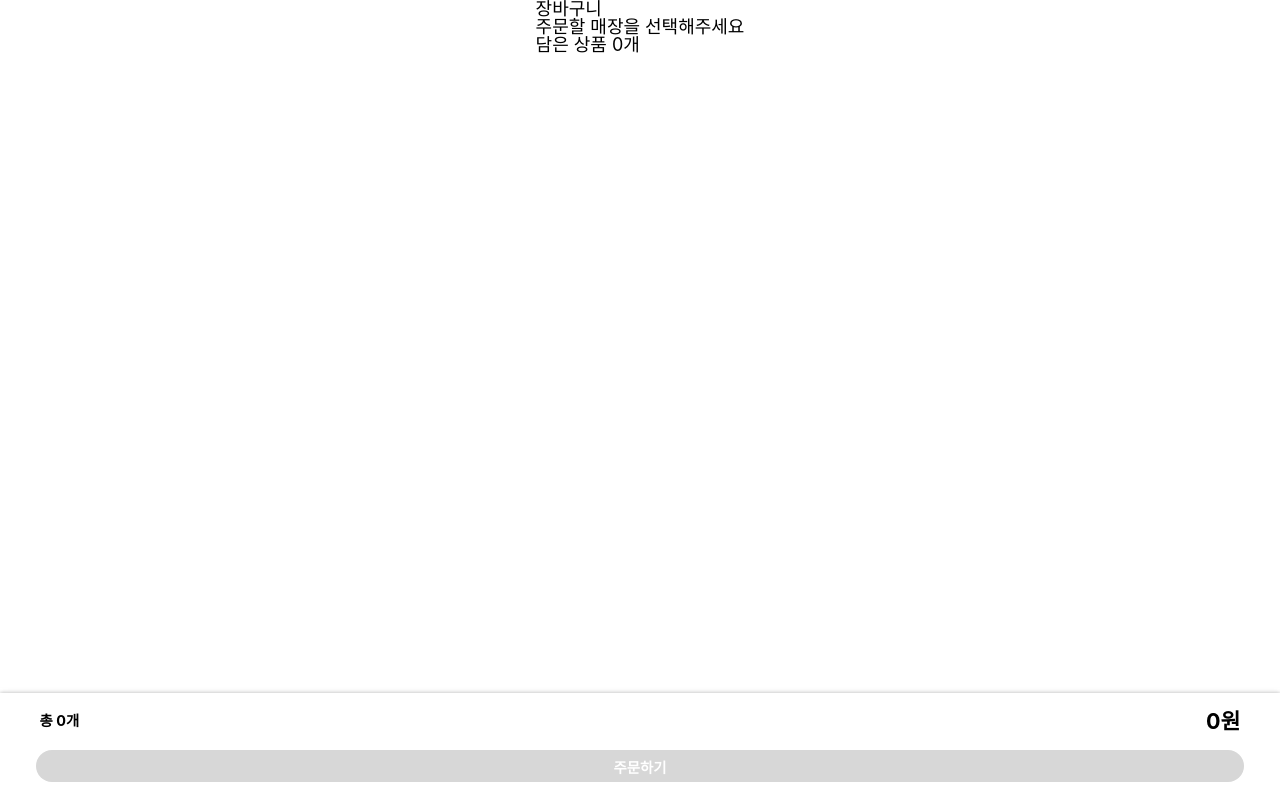
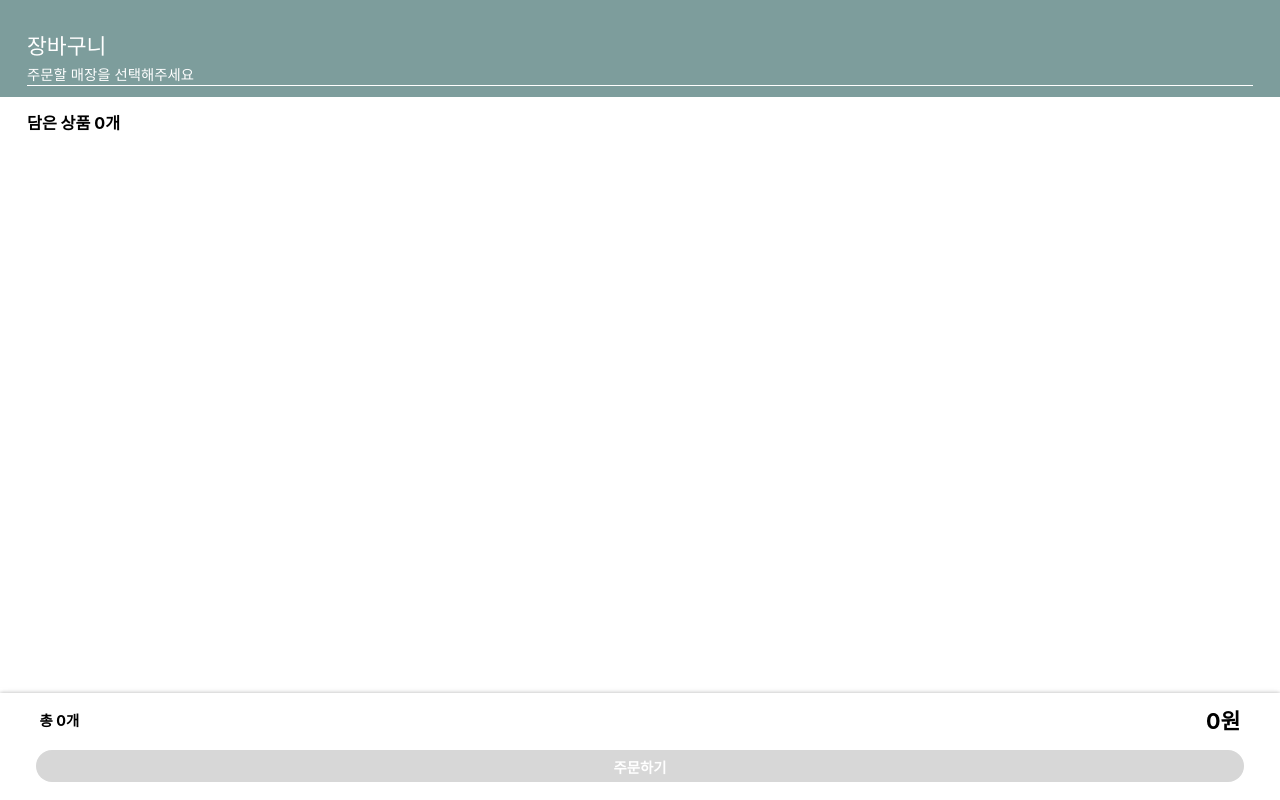
Before and after one commit to boostcampwm-2022/web29-Buddha, a React (Create React App) app in the folder packages/client/: page /cart in a window 1280 px wide. Built offline with nearby package versions, Linux system fonts and the light colour scheme; a web font is replaced by a local one.

Commit message:
feat: [FE] 장바구니 페이지 기본 구성
- 디자인 초안 작성
- 내부 콘텐츠 컴포넌트 필요

#72

```diff
--- a/packages/client/src/pages/customer/Cart/index.tsx
+++ b/packages/client/src/pages/customer/Cart/index.tsx
@@ -1,16 +1,19 @@
 import CartFooter from '@/components/CartFooter';
+import { CartPageWrapper, CartHeader, CartContentWrapper } from './styled';
 
 function Cart() {
   return (
-    <div>
-      <div>
-        <p>장바구니</p>
-        <p>주문할 매장을 선택해주세요</p>
-      </div>
-      <p>담은 상품 0개</p>
-      <div></div>
+    <CartPageWrapper>
+      <CartHeader>
+        <p className={'title'}>장바구니</p>
+        <p className={'input-cafe'}>주문할 매장을 선택해주세요</p>
+      </CartHeader>
+      <CartContentWrapper>
+        <p className={'title'}>담은 상품 0개</p>
+        <div></div>
+      </CartContentWrapper>
       <CartFooter />
-    </div>
+    </CartPageWrapper>
   );
 }
 
--- a/packages/client/src/pages/customer/Cart/styled.ts
+++ b/packages/client/src/pages/customer/Cart/styled.ts
@@ -1 +1,33 @@
-import styled from "@emotion/styled";
+import styled from '@emotion/styled';
+
+export const CartPageWrapper = styled.div`
+  width: 100%;
+`;
+
+export const CartHeader = styled.div`
+  width: 100%;
+  padding: 2rem 1.5rem 0.6rem 1.5rem;
+  background-color: ${(props) => props.theme.colors.secondary};
+  color: white;
+
+  .title {
+    margin-bottom: 0.6rem;
+    font-size: ${(props) => props.theme.font.size.lg};
+  }
+
+  .input-cafe {
+    padding-bottom: 2px;
+    font-size: ${(props) => props.theme.font.size.xs};
+    border-bottom: 1px solid white;
+  }
+`;
+
+export const CartContentWrapper = styled.div`
+  width: 100%;
+  padding: 1rem 1.5rem 5rem 1.5rem;
+
+  .title {
+    font-size: ${(props) => props.theme.font.size.sm};
+    font-weight: ${(props) => props.theme.font.weight.bold700};
+  }
+`;
```
